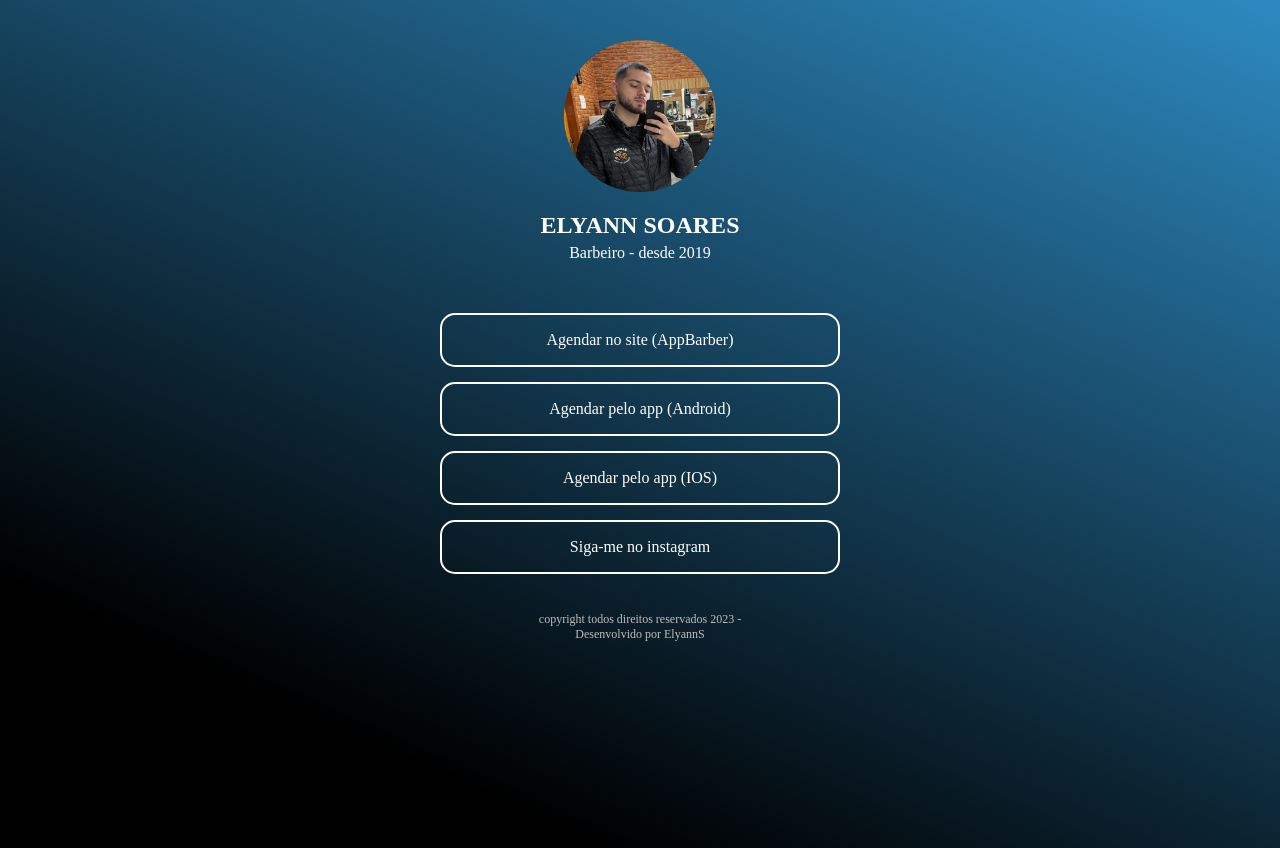
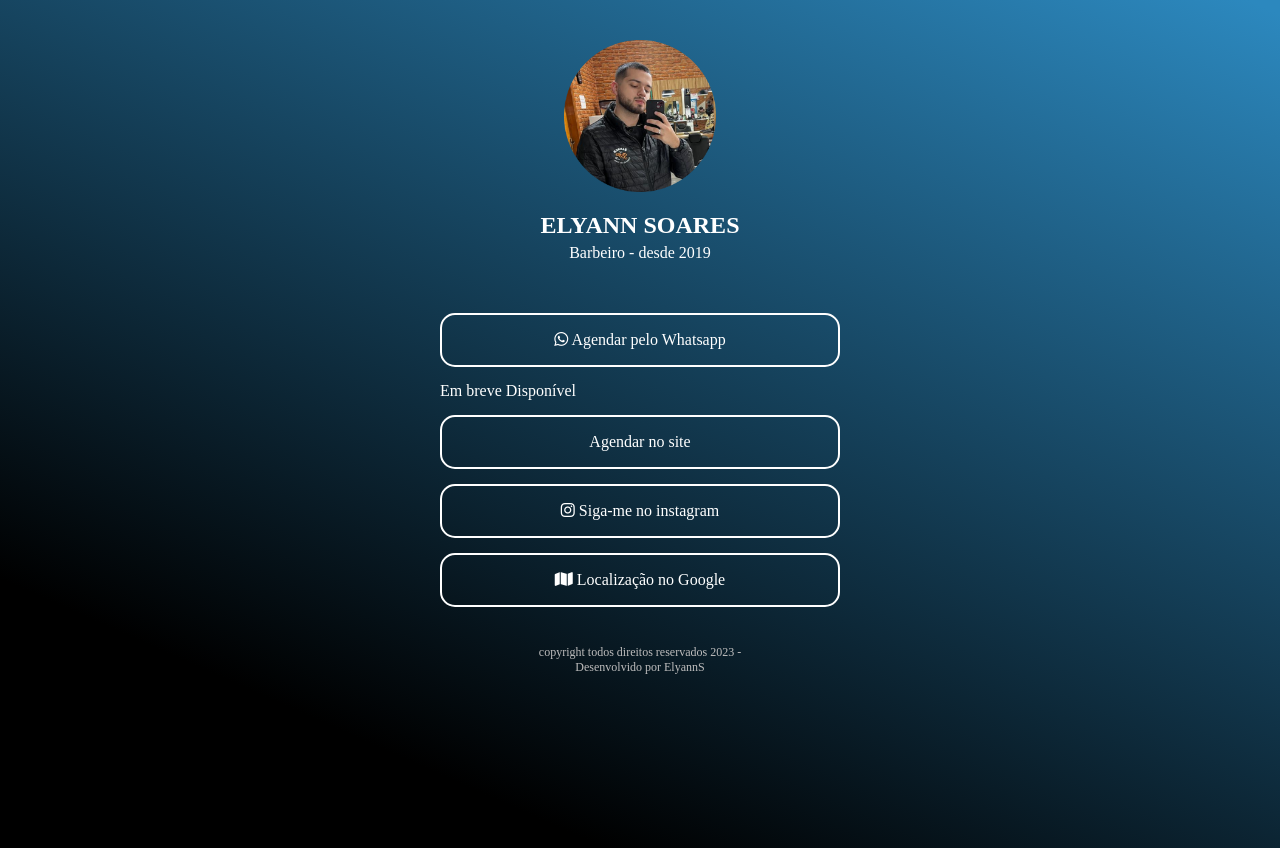
Before and after one commit to ElyannS/links, a plain HTML site: page index.html in a window 1280 px wide. Drawn offline with Linux system fonts and the light colour scheme; a web font is replaced by a local one.

Commit message:
Update index.html
Signed-off-by: Elyann Soares <100593501+ElyannS@users.noreply.github.com>

```diff
--- a/index.html
+++ b/index.html
@@ -23,19 +23,18 @@
     <section class="botoes">
         <div class="container">
             <div class="main-top">
-                <a href="https://barb.page.link/7oTHZ" target="_blank">Agendar no site (AppBarber)</a>
+                <a href="https://wa.me/5551997610285" target="_blank"><i class="fa-brands fa-whatsapp"></i> Agendar pelo Whatsapp</a>
             </div>
 
+            Em breve Disponível
             <div class="main-top">
-                <a href="https://play.google.com/store/apps/details?id=com.startapp.appbarber" target="_blank">Agendar pelo app (Android)</a>
+                <a href="#" target="_blank">Agendar no site</a>
             </div>
-
             <div class="main-top">
-                <a href="https://itunes.apple.com/WebObjects/MZStore.woa/wa/viewSoftware?id=1079972583&mt=8" target="_blank">Agendar pelo app (IOS)</a>
+                <a href="https://instagram.com/elyann_barbearia" target="_blank"><i class="fa-brands fa-instagram"></i> Siga-me no instagram</a>
             </div>
-
             <div class="main-top">
-                <a href="https://instagram.com/elyann_soares" target="_blank">Siga-me no instagram</a>
+                <a href="https://maps.app.goo.gl/2ZKBbcCR8LSGqFCa7" target="_blank"><i class="fa-solid fa-map"></i> Localização no Google</a>
             </div>
         </div>
     </section>
@@ -47,4 +46,5 @@
         </div>
     </footer>
 </body>
+<script src="https://kit.fontawesome.com/9c14b7c190.js" crossorigin="anonymous"></script>
 </html>
```
